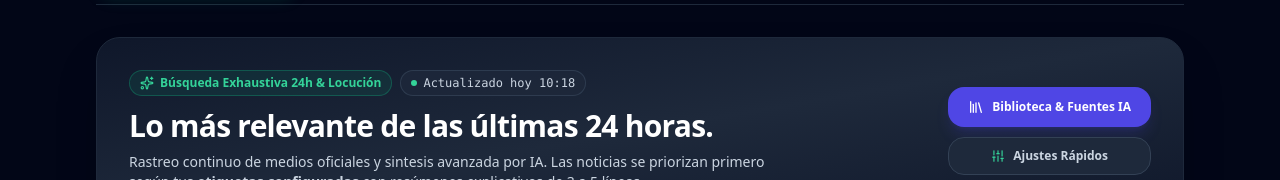
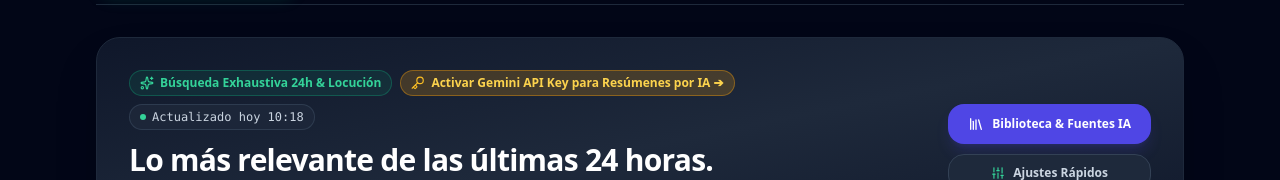
Before and after one commit to maarcsg27/briefing-ai, a React (Vite) app: page / in a window 1280 px wide. Shown: the part 189-369 px from the top of the page. Built offline with nearby package versions, Linux system fonts and the light colour scheme; no server answers.

Commit message:
fix_summary_template_leak_and_add_ai_status_badge

```diff
--- a/src/App.tsx
+++ b/src/App.tsx
@@ -7,8 +7,9 @@ import { NewsFeed } from './components/NewsFeed';
 import { LibraryManager } from './components/LibraryManager';
 import { storageService } from './services/storageService';
 import { newsService } from './services/newsService';
+import { geminiService } from './services/geminiService';
 import type { ScopeDefinition, ScopePreferences, BriefingResult } from './types';
-import { Sparkles, ArrowDown, Sliders, Radio, Library } from 'lucide-react';
+import { Sparkles, ArrowDown, Sliders, Radio, Library, Key, Bot } from 'lucide-react';
 
 export const App: React.FC = () => {
   const [activeTab, setActiveTab] = useState<'briefings' | 'library'>('briefings');
@@ -319,6 +320,22 @@ export const App: React.FC = () => {
                       <Sparkles className="w-3.5 h-3.5" />
                       <span>Búsqueda Exhaustiva 24h & Locución</span>
                     </div>
+
+                    {geminiService.hasValidKey() ? (
+                      <div className="inline-flex items-center gap-1.5 px-2.5 py-1 rounded-full bg-indigo-500/20 border border-indigo-500/40 text-indigo-300 text-[11px] sm:text-xs font-semibold">
+                        <Bot className="w-3.5 h-3.5 text-indigo-400" />
+                        <span>Gemini 2.5 Flash IA Activo</span>
+                      </div>
+                    ) : (
+                      <button
+                        onClick={() => setActiveTab('library')}
+                        className="inline-flex items-center gap-1.5 px-2.5 py-1 rounded-full bg-amber-500/20 hover:bg-amber-500/30 border border-amber-500/40 text-amber-300 text-[11px] sm:text-xs font-semibold transition"
+                      >
+                        <Key className="w-3.5 h-3.5 text-amber-400" />
+                        <span>Activar Gemini API Key para Resúmenes por IA ➔</span>
+                      </button>
+                    )}
+
                     {lastSyncTime && (
                       <div className="inline-flex items-center gap-1.5 px-2.5 py-1 rounded-full bg-slate-800/80 border border-slate-700/80 text-slate-300 text-[11px] sm:text-xs font-mono">
                         <span className="w-1.5 h-1.5 rounded-full bg-emerald-400"></span>
--- a/src/services/newsService.ts
+++ b/src/services/newsService.ts
@@ -394,9 +394,12 @@ function extractCleanSummary(title: string, rawSnippet: string, query: string, s
     clean = clean.charAt(0).toUpperCase() + clean.slice(1);
   }
 
-  // Si después de limpiar el snippet quedó demasiado corto (porque el RSS solo enviaba el titular), generar un resumen sintético
+  // Limpiar el texto de la consulta eliminando operadores tipo site:domain
+  const cleanQuery = query.replace(/site:[^\s]+/gi, '').trim();
+
+  // Si después de limpiar el snippet quedó corto, generar una síntesis limpia basada en el titular y fuente
   if (clean.length < 35) {
-    return `Análisis de ${sourceName} sobre la evolución de ${query}. El informe desglosa los datos clave y las consecuencias prácticas para el sector.`;
+    return `${title}. Noticia verificada publicada por ${sourceName} sobre la actualidad de ${cleanQuery || 'este ámbito'}, detallando los hechos clave y su repercusión.`;
   }
 
   return clean;
```
